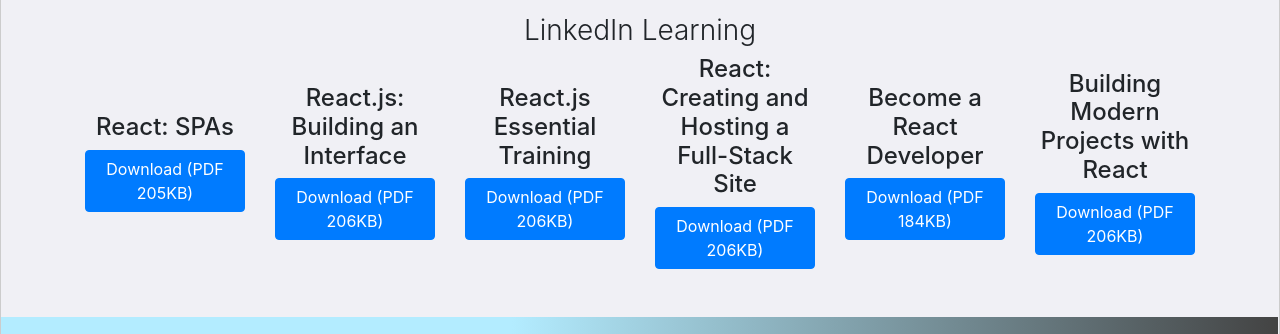
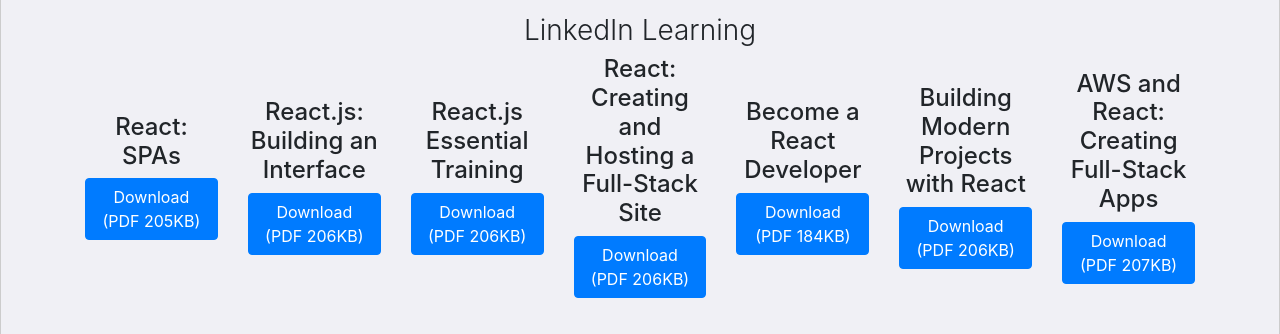
Before and after one commit to pedro-montana/my-portfolio, a React (Create React App) app: page /my-portfolio/learning in a window 1280 px wide. Shown: the part 1295-1629 px from the top of the page. Built offline with nearby package versions, Linux system fonts and the light colour scheme.

Commit message:
Adding AWS Full-Stack certificate

```diff
--- a/src/pages/LinkedInLearning.js
+++ b/src/pages/LinkedInLearning.js
@@ -14,6 +14,7 @@
 import Interface from "../docs/CertificateOfCompletion_React.js_Building_an_Interface.pdf";
 import Essential from "../docs/CertificateOfCompletion_React.js_Essential_Training.pdf";
 import Modern from "../docs/CertificateOfCompletion_Building_Modern_Projects_with_React.pdf";
+import AWSFullStack from "../docs/CertificateOfCompletion_AWS_and_React_Creating_FullStack_Apps.pdf";
 
 const useStateWithLocalStorage = (localStorageKey) => {
     const [value, setValue] = React.useState(
@@ -113,6 +114,12 @@
               <div className={btnClass}>Download (PDF 206KB)</div>
             </a>
           </Col>
+          <Col className={colStyle}>
+            <h4>AWS and React: Creating Full-Stack Apps</h4>
+            <a href={AWSFullStack} rel="noopener noreferrer" target="_blank">
+              <div className={btnClass}>Download (PDF 207KB)</div>
+            </a>
+          </Col>
         </Row>
       </Container>
     </>
@@ -184,6 +191,14 @@
             </a>
           </Col>
         </Row>
+        <Row>
+        <Col className="mt-3">
+            <h4>AWS and React: Creating Full-Stack Apps</h4>
+            <a href={AWSFullStack} rel="noopener noreferrer" target="_blank">
+              <div className={btnClass}>Download (PDF 207KB)</div>
+            </a>
+          </Col>
+        </Row>
       </Container>
     </>
   );
```
